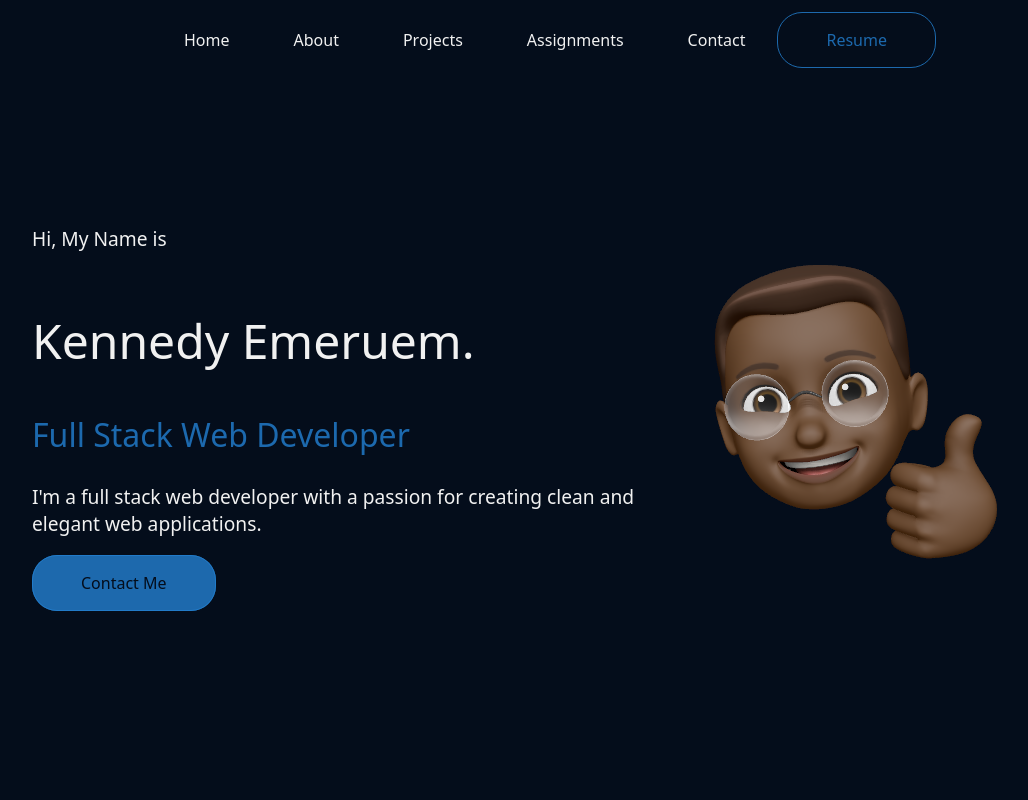
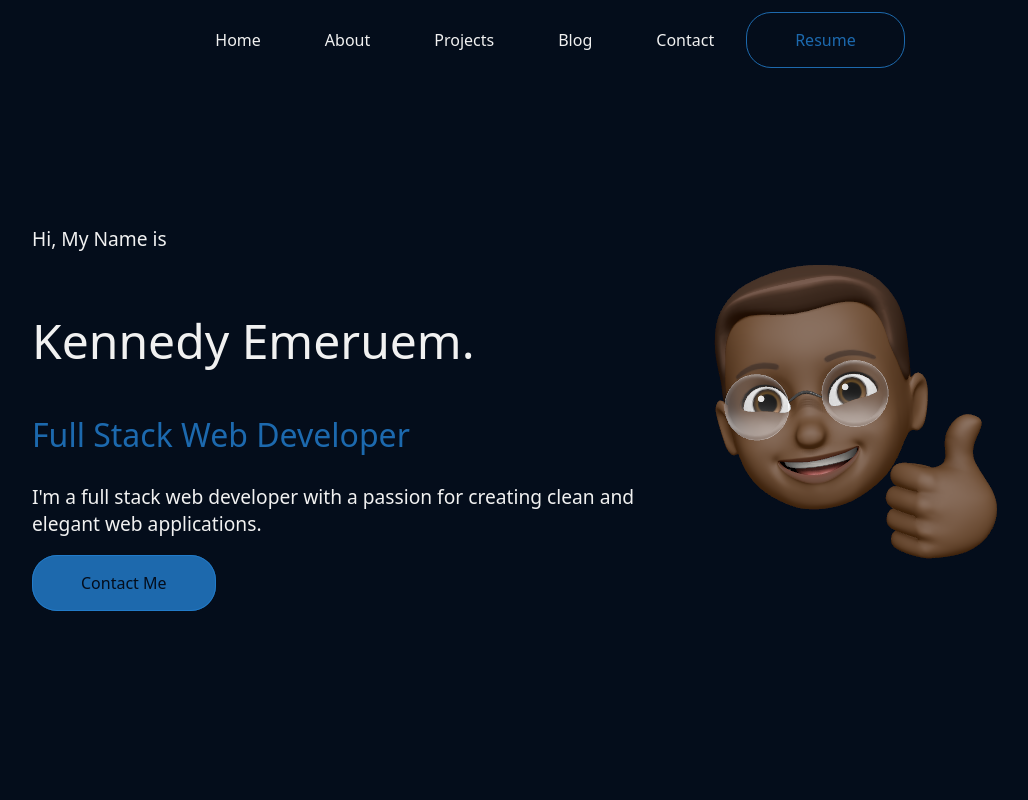
Before and after one commit to Emeruem-Kennedy1/MyPortfolio, a React (Create React App) app: page / in a window 1280 px wide. Shown: the top 800 px of the page, without its empty margins (96-1124 px from the left). Built offline with nearby package versions, Linux system fonts and the light colour scheme.

Commit message:
minor change to navigation

```diff
--- a/src/components/navbar/MenuItem.js
+++ b/src/components/navbar/MenuItem.js
@@ -1,27 +1,27 @@
 const menuItems = [
     {
         name: 'Home',
-        link: '#',
+        link: '/#',
         cName: 'nav-item'
     },
     {
         name: 'About',
-        link: '#about',
+        link: '/#about',
         cName: 'nav-item'
     },
     {
         name: 'Projects',
-        link: '#projects',
+        link: '/#projects',
         cName: 'nav-item'
     },
     {
-        name: 'Assignments',
-        link: '#assignments',
+        name: 'Blog',
+        link: '/articles',
         cName: 'nav-item'
     },
     {
         name: 'Contact',
-        link: '#contact',
+        link: '/#contact',
         cName: 'nav-item'
     }
 ]
--- a/src/components/pages/articles.js
+++ b/src/components/pages/articles.js
@@ -1,7 +1,9 @@
+import NavBar from "../navbar/NavBar";
+
 function Articles() {
   return (
     <div className="articles">
-      <h1>Articles</h1>
+      <NavBar />
     </div>
   );
 }
```
